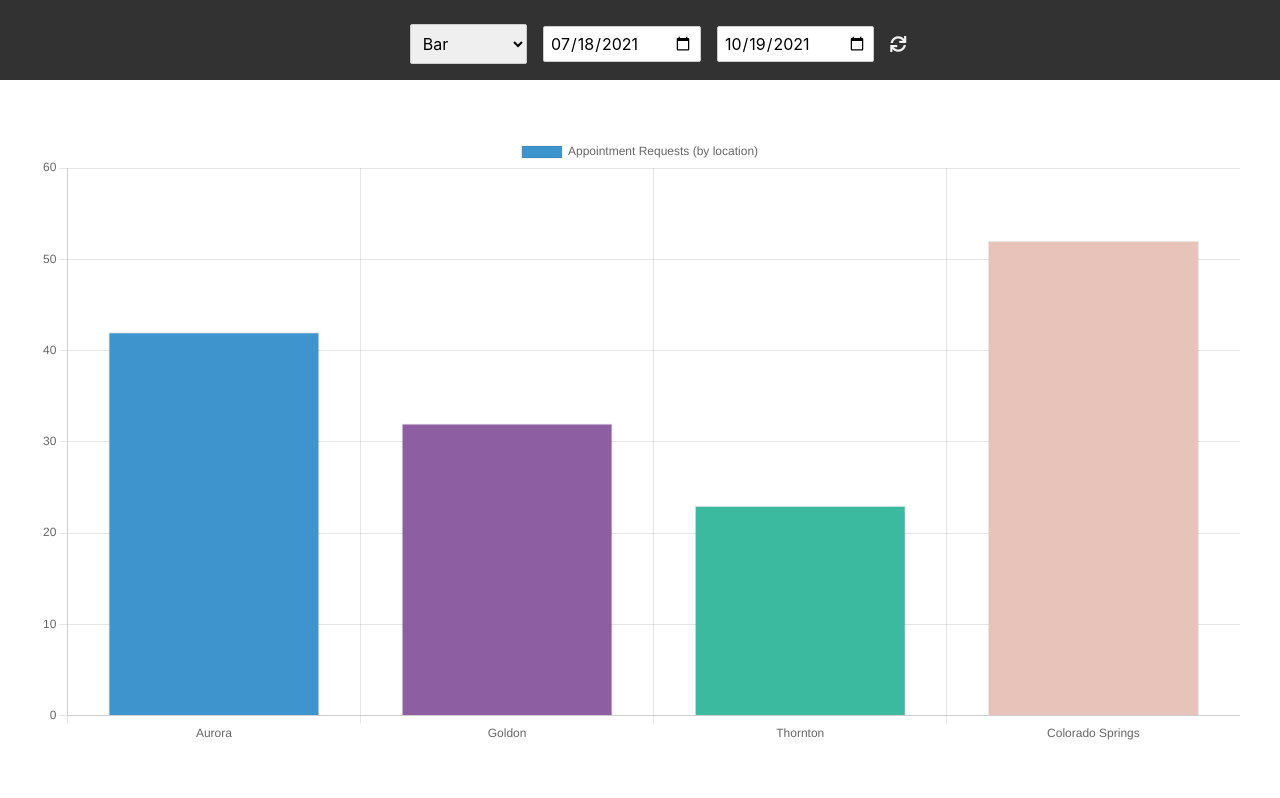
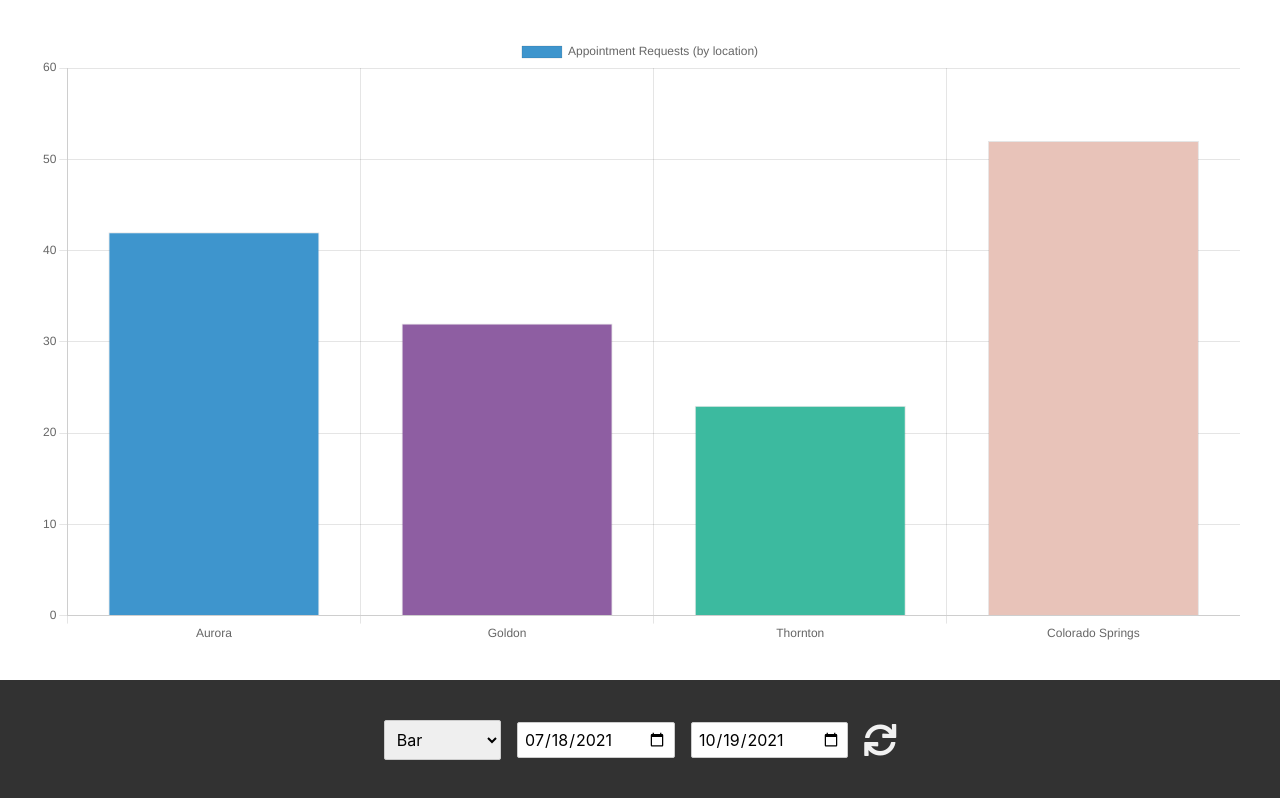
Before and after one commit to bmehder/svelte-chartjs, a Svelte app: page / in a window 1280 px wide. Built offline with nearby package versions, Linux system fonts and the light colour scheme.

Commit message:
moved header to footer and animated Refresher

```diff
--- a/src/App.svelte
+++ b/src/App.svelte
@@ -15,6 +15,7 @@
 
   let fetchedData
   let isDarkMode = false
+  let isLoading = false
 
   let apiRoute = `api/get.json?startDate=${startDate}&endDate=${endDate}`
 
@@ -25,11 +26,13 @@
   }
 
   const getData = async url => {
+    isLoading = true
     printToConsole()
     const res = await fetch(url)
     const data = await res.json()
 
     fetchedData = data
+    isLoading = false
   }
 
   const printToConsole = () => {
@@ -42,18 +45,13 @@
 
   const promise = getData(apiRoute)
 
-  const refreshData = () => getData(apiRoute)
+  const refreshData = () => {
+    getData(apiRoute)
+  }
 
   $: fetchedData && console.log('%cResponse:', 'font-weight: bold;')
   $: fetchedData && console.log(JSON.stringify(fetchedData, null, 4))
 </script>
-
-<header on:dblclick={() => (isDarkMode = !isDarkMode)}>
-  <Select bind:type />
-  <DatePicker bind:value={startDate} />
-  <DatePicker bind:value={endDate} />
-  <Refresher on:click={refreshData} />
-</header>
 
 <main class:dark={isDarkMode}>
   {#await promise}
@@ -63,19 +61,26 @@
   {/await}
 </main>
 
+<footer on:dblclick={() => (isDarkMode = !isDarkMode)}>
+  <Select bind:type />
+  <DatePicker bind:value={startDate} />
+  <DatePicker bind:value={endDate} />
+  <Refresher on:click={refreshData} {isLoading} />
+</footer>
+
 <style>
-  header {
-    height: 10vh;
+  footer {
+    height: 15vh;
     display: flex;
     justify-content: center;
-    align-items: baseline;
+    align-items: center;
     gap: 1rem;
     padding: 1.5rem;
-    padding-left: 60px;
+    /* padding-left: 60px; */
     background-color: #323232;
   }
   main {
-    height: 90vh;
+    height: 85vh;
     display: grid;
     place-items: center;
     padding: 2rem;
--- a/src/Refresher.svelte
+++ b/src/Refresher.svelte
@@ -1,3 +1,7 @@
+<script>
+  export let isLoading = false
+</script>
+
 <svelte:head>
   <link
     rel="stylesheet"
@@ -7,11 +11,23 @@
   />
 </svelte:head>
 
-<i class="fas fa-sync" on:click />
+<i class="fas fa-2x fa-sync" on:click class:isLoading />
 
 <style>
   i {
     color: #f1f1f1;
     cursor: pointer;
   }
+  .isLoading {
+    animation: spin 2s infinite forwards ease-in-out;
+  }
+
+  @keyframes spin {
+    0% {
+      transform: rotate(0deg);
+    }
+    100% {
+      transform: rotate(1440deg);
+    }
+  }
 </style>
```
